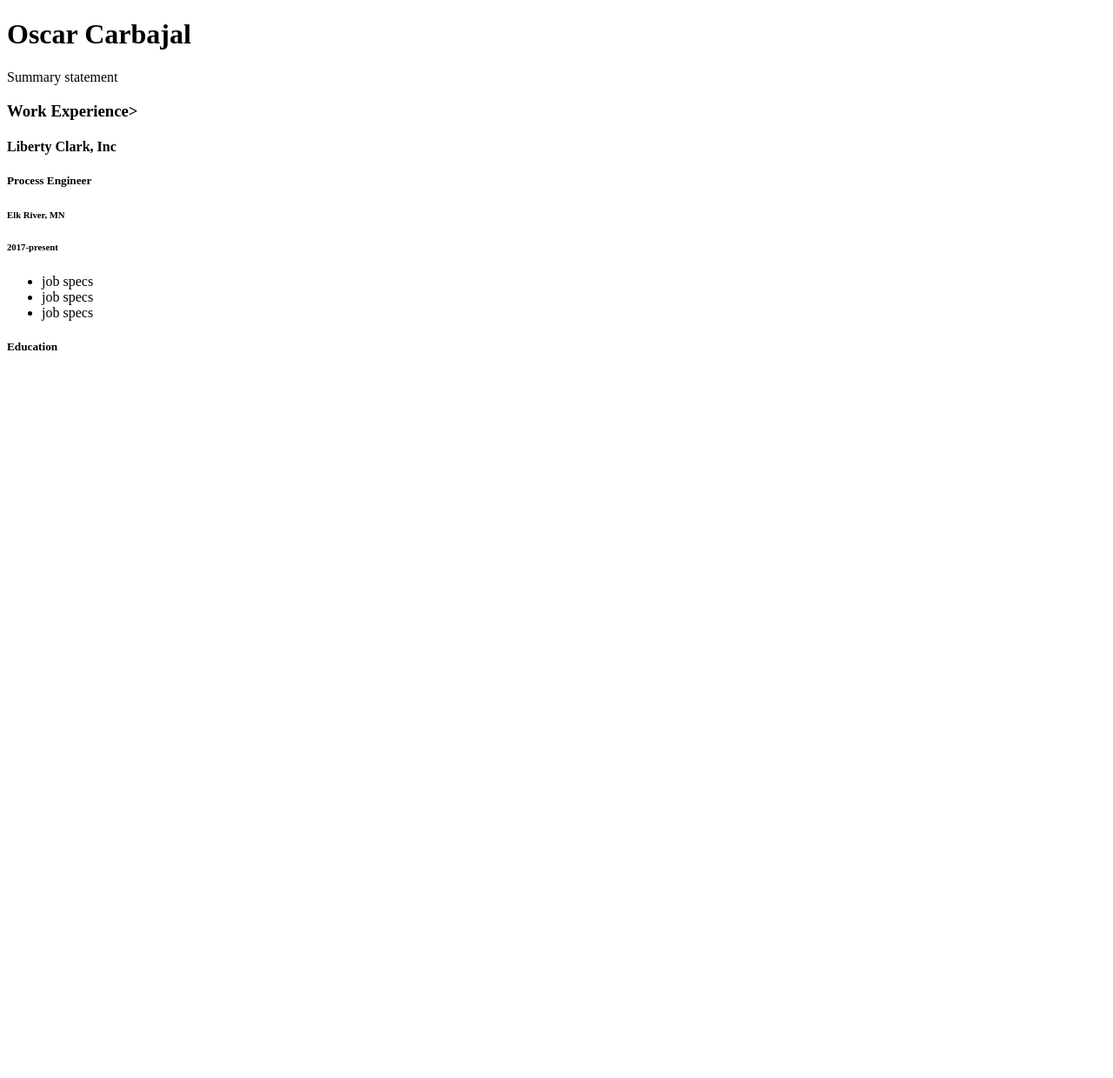
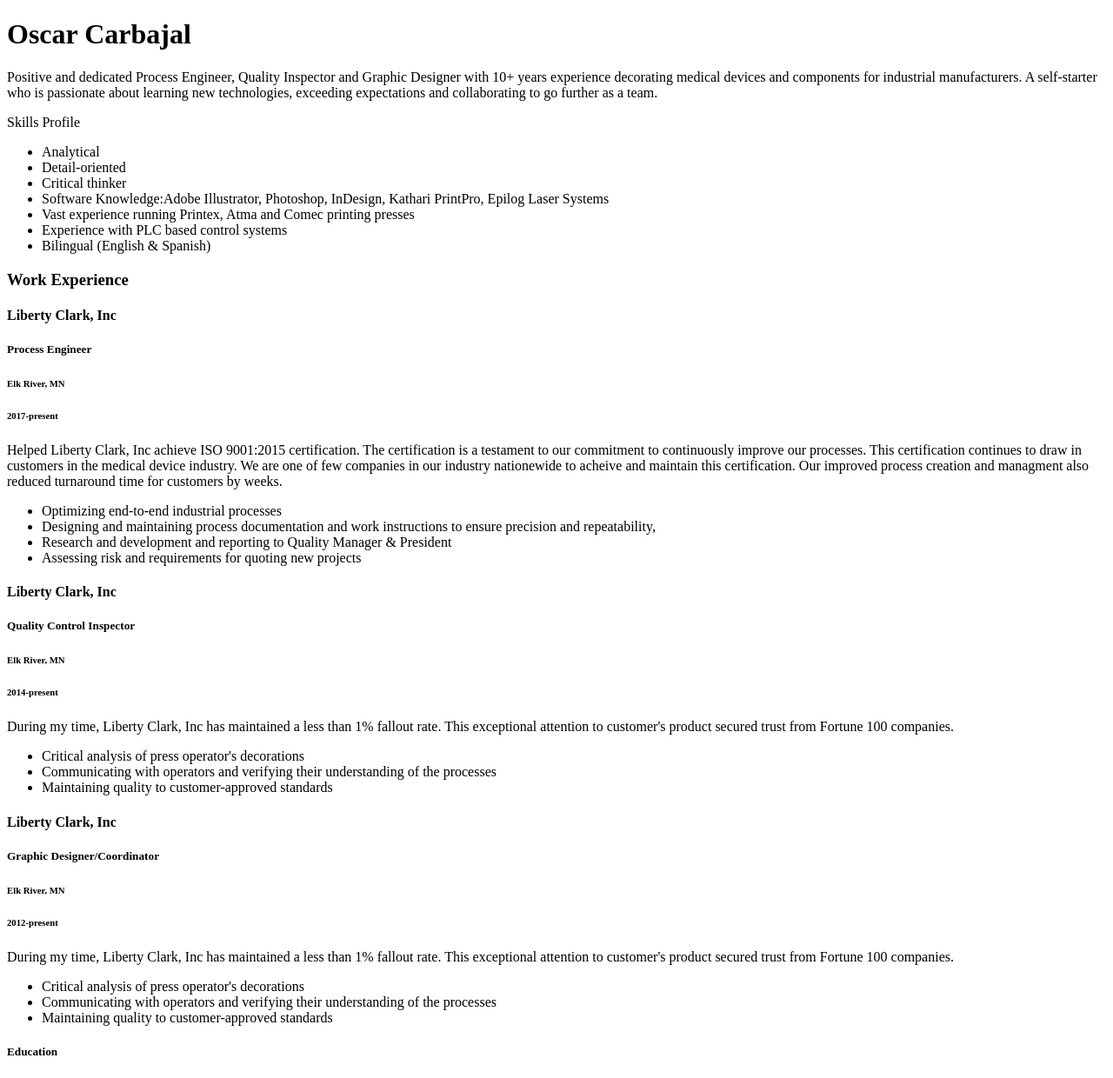
Before and after one commit to oscar-oscar/oscar-oscar.github.io, a plain HTML site: page index.html in a window 1280 px wide. Shown: the whole page at 87% size. Before the commit the page ends 800 px from the top, so only its background shows below. Drawn offline with Linux system fonts and the light colour scheme.

Commit message:
Update index.html

```diff
--- a/index.html
+++ b/index.html
@@ -8,13 +8,33 @@
 </head>
 
 <body>
-  <div class="name+summary">
+  <div class="name">
     <h1> Oscar Carbajal</h1>
-    <p> Summary statement </p>
+  </div>
+
+  <div class="summary">
+    <p> Positive and dedicated Process Engineer, Quality Inspector and Graphic Designer with 10+ years experience decorating medical
+    devices and components for industrial manufacturers. A self-starter who is passionate  about learning new technologies, exceeding expectations and collaborating to go further as a team. </p>
+  </div>
+
+  <div class="skills profile">
+    <p> Skills Profile </p>
+  </div>
+
+  <div class="skills list">
+      <ul>
+        <li>Analytical</li>
+        <li>Detail-oriented</li>
+        <li>Critical thinker</li>
+        <li>Software Knowledge:Adobe Illustrator, Photoshop, InDesign, Kathari PrintPro, Epilog Laser Systems</li>
+        <li>Vast experience running Printex, Atma and Comec printing presses</li>
+        <li>Experience with PLC based control systems</li>
+        <li>Bilingual (English & Spanish) </li>
+       </ul>
   </div>
 
   <div class="work experience">
-    <h3>Work Experience></h3>
+    <h3>Work Experience</h3>
   </div>
 
   <div>
@@ -23,11 +43,50 @@
     <h6>Elk River, MN</h6>
     <h6>2017-present</h6>
 
+    <p> Helped Liberty Clark, Inc achieve ISO 9001:2015 certification. The certification is a testament to our commitment to
+      continuously improve our processes. This certification continues to draw in customers in the medical device industry. We are one
+      of few companies in our industry nationewide to acheive and maintain this certification. Our improved process creation and managment
+      also reduced turnaround time for customers by weeks.
+
     <ul>
-      <li>job specs</li>
-      <li>job specs</li>
-      <li>job specs</li>
+      <li>Optimizing end-to-end industrial processes</li>
+      <li>Designing and maintaining process documentation and work instructions to ensure precision and repeatability,</li>
+      <li>Research and development and reporting to Quality Manager & President </li>
+      <li>Assessing risk and requirements for quoting new projects</li>
+
     </ul>
+
+    <div>
+    <h4>Liberty Clark, Inc</h4>
+    <h5>Quality Control Inspector</h5>
+    <h6>Elk River, MN</h6>
+    <h6>2014-present</h6>
+
+    <p> During my time, Liberty Clark, Inc has maintained a less than 1% fallout rate. This exceptional
+      attention to customer's product secured trust from Fortune 100 companies.
+
+    <ul>
+      <li>Critical analysis of press operator's decorations</li>
+      <li>Communicating with operators and verifying their understanding of the processes</li>
+      <li>Maintaining quality to customer-approved standards </li>
+    </ul>
+
+
+      <div>
+    <h4>Liberty Clark, Inc</h4>
+    <h5>Graphic Designer/Coordinator</h5>
+    <h6>Elk River, MN</h6>
+    <h6>2012-present</h6>
+
+    <p> During my time, Liberty Clark, Inc has maintained a less than 1% fallout rate. This exceptional
+      attention to customer's product secured trust from Fortune 100 companies.
+
+    <ul>
+      <li>Critical analysis of press operator's decorations</li>
+      <li>Communicating with operators and verifying their understanding of the processes</li>
+      <li>Maintaining quality to customer-approved standards </li>
+    </ul>
+
 
     <div class="Education">
     <h5>Education</h5>
```
